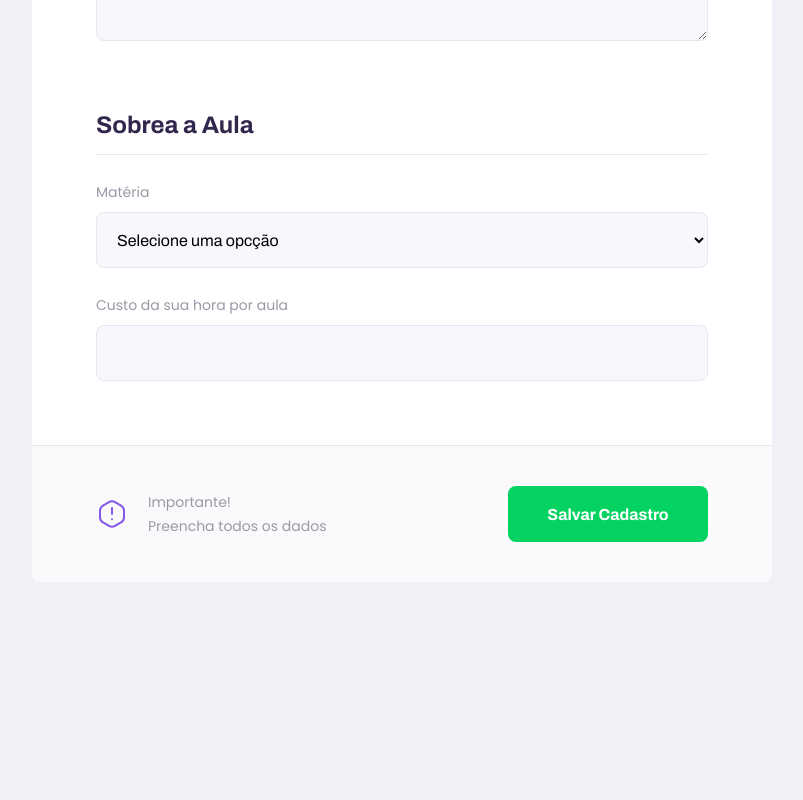
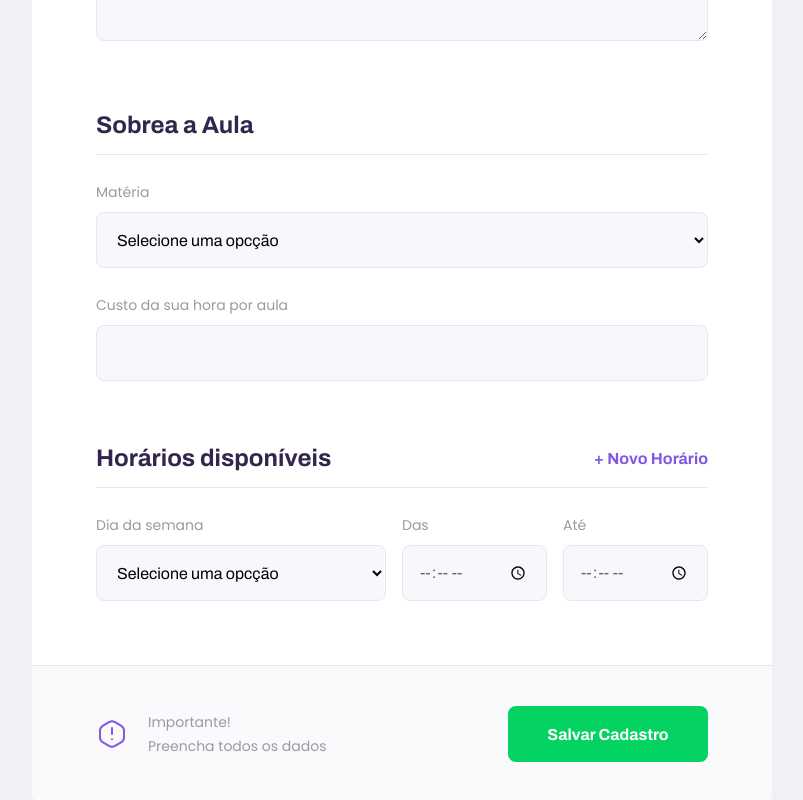
Before and after one commit to wayter95/NLW-2, a React (Create React App) app in the folder web/: page /give-classes in a window 1280 px wide. Shown: the part 910-1710 px from the top of the page, without its empty margins (238-1041 px from the left). Before the commit the page ends 1492 px from the top, so only its background shows below. Built offline with nearby package versions, Linux system fonts and the light colour scheme.

Commit message:
finishid web project

```diff
--- a/web/src/components/Select/index.tsx
+++ b/web/src/components/Select/index.tsx
@@ -15,8 +15,8 @@
   return (
     <div className="select-block">
       <label htmlFor={name}>{label}</label>
-      <select id={name} {...rest}>
-        <option value="" disabled selected hidden>Selecione uma opcção</option>
+      <select defaultValue="" id={name} {...rest}>
+        <option value="" disabled hidden>Selecione uma opcção</option>
         {
           options.map(option => {
             return <option key={option.value} value={option.value} >{option.label}</option>
--- a/web/src/pages/TeacherForm/index.tsx
+++ b/web/src/pages/TeacherForm/index.tsx
@@ -1,4 +1,4 @@
-import React from 'react';
+import React, { useState } from 'react';
 
 import PageHeader from '../../components/PageHeader';
 import Input from "../../components/Input";
@@ -10,6 +10,17 @@
 import Select from '../../components/Select';
 
 function TeacherForm() {
+    const [scheduleItems, setScheduleItems] = useState([
+        { week_day: 0, from: '', to: ''}
+    ])
+
+
+    function addNewScheduleItem() {
+        setScheduleItems([
+            ...scheduleItems,
+            { week_day: 0, from: '', to: ''}
+        ]);
+}
 return (
     <div id="page-teachers-form" className="container">
         <PageHeader title="Que incrivel que você quer dar aulas."
@@ -21,29 +32,58 @@
                 <Input name="name" label="Nome Completo" />
                 <Input name="avatar" label="Avatar" />
                 <Input name="whatsapp" label="Whatsapp" />
-                    <Textarea name="bio" label="Biografia"/>
+                <Textarea name="bio" label="Biografia" />
             </fieldset>
             <fieldset>
                 <legend>Sobrea a Aula</legend>
                 <Select name="subject" label="Matéria"
                     options={[
-                        { value:'Artes',label: 'Artes'},
-                        { value:'Biologia',label: 'Biologia'},
-                        { value:'Ciências',label: 'Ciências'},
-                        { value:'Educação Física',label: 'Educação Física'},
-                        { value:'Física',label: 'Física'},
-                        { value:'História',label: 'História'},
-                        { value:'Matematica',label: 'Matematica'},
-                        { value:'Português',label: 'Português'},
-                        { value:'Química',label: 'Química'},
-                    ]}/>
+                        { value: 'Artes', label: 'Artes' },
+                        { value: 'Biologia', label: 'Biologia' },
+                        { value: 'Ciências', label: 'Ciências' },
+                        { value: 'Educação Física', label: 'Educação Física' },
+                        { value: 'Física', label: 'Física' },
+                        { value: 'História', label: 'História' },
+                        { value: 'Matematica', label: 'Matematica' },
+                        { value: 'Português', label: 'Português' },
+                        { value: 'Química', label: 'Química' },
+                    ]} />
                 <Input name="cost" label="Custo da sua hora por aula" />
             </fieldset>
+            <fieldset>
+                <legend>
+                    Horários disponíveis
+                        <button type="button" onClick={addNewScheduleItem}>
+                        + Novo Horário
+                        </button>
+                </legend>
 
+                {
+                    scheduleItems.map(scheduleItem => {
+                        return (
+                            <div key={scheduleItem.week_day} className="schedule-item">
+                                <Select name="week_day" label="Dia da semana"
+                                    options={[
+                                        { value: '0', label: 'Domingo' },
+                                        { value: '1', label: 'Segunda-feira' },
+                                        { value: '2', label: 'Terça-feira' },
+                                        { value: '3', label: 'Quarta-feira' },
+                                        { value: '4', label: 'Quinta-feira' },
+                                        { value: '5', label: 'Sexta-feira' },
+                                        { value: '6', label: 'Sabado' },
+
+                                    ]} />
+                                <Input name="from" label="Das" type="time" />
+                                <Input name="to" label="Até" type="time" />
+                            </div>
+                        )
+                    })
+                }
+            </fieldset>
             <footer>
                 <p>
-                       <img src={warningIcon} alt="Aviso Importante"/>
-                       Importante! <br/>
+                    <img src={warningIcon} alt="Aviso Importante" />
+                       Importante! <br />
                        Preencha todos os dados
                    </p>
                 <button type="button">
--- a/web/src/pages/TeacherForm/styles.css
+++ b/web/src/pages/TeacherForm/styles.css
@@ -35,6 +35,20 @@
     padding-bottom: 1.6rem;
     border-bottom: 1px solid var(--color-line-in-white);
 }
+
+#page-teachers-form  main fieldset legend  button {
+    background: none;
+    border: none;
+    color: var(--color-primary);
+    font: 700 1.6rem Archivo;
+    cursor: pointer;
+    transition: color 0.2s;
+}
+#page-teachers-form  main fieldset legend  button:hover{
+    color: var(--color-primary-dark);
+}
+
+
 #page-teachers-form  main fieldset .input-block + .textarea-block,
 #page-teachers-form  main fieldset .select-block + .input-block {
     margin-top: 2.4rem;
@@ -92,6 +106,14 @@
     #page-teachers-form main fieldset{
         padding: 0 6.4rem;
     }
+    #page-teachers-form main .schedule-item{
+        display: grid;
+        grid-template-columns: 2fr 1fr 1fr;
+        column-gap: 1.6rem;
+    }
+    #page-teachers-form main .schedule-item .input-block{
+        margin-top: 0 !important;
+    }
     #page-teachers-form main footer{
         padding: 4.0rem 6.4rem;
         display: flex;
@@ -102,4 +124,5 @@
         width: 20rem;
         margin-top: 0;
     }
+
 }
```
Lines whose indentation alone changed are shown as unchanged.
